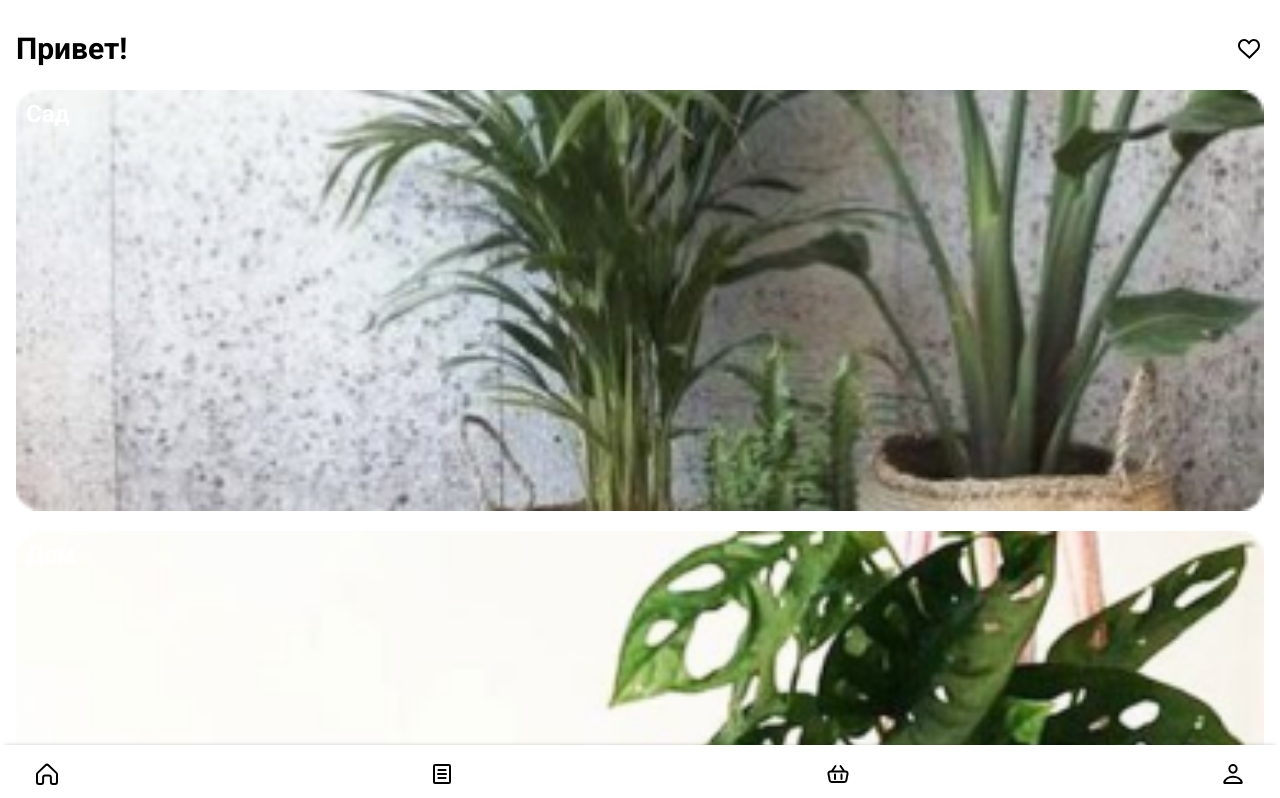
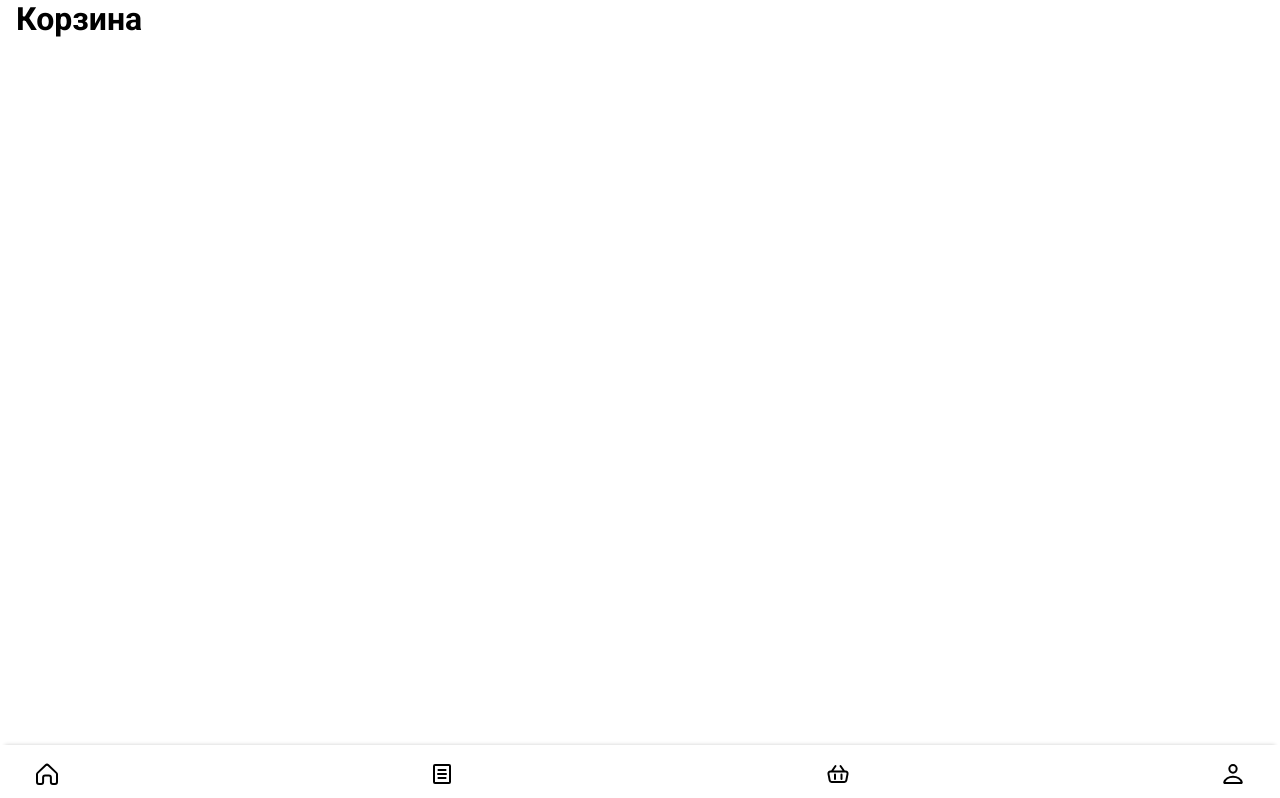
Before and after one commit to SunMadeteam/Frontend, a React (Create React App) app: page /shopping in a window 1280 px wide. Shown: the top 798 px of the page. Built offline with nearby package versions, Linux system fonts and the light colour scheme.

Commit message:
Added empty shopping card - корзина

```diff
--- a/src/App.js
+++ b/src/App.js
@@ -5,6 +5,7 @@ import Registration from './features/Registration';
 import RegistrationConfirmationCode from './features/Registration-confirmation-code';
 import Authorization from './features/Authorization';
 import Catalog from './features/Catalogs';
+import Shopping from './features/Shopping';
 
 
 function App() {
@@ -16,7 +17,7 @@ function App() {
         <Route path='confirmation' element={<RegistrationConfirmationCode />} />
         <Route path='/auth' element={<Authorization/>} />
         <Route path='/catalogs' element={<Catalog />} />
-        <Route path='/shopping' element={<Catalog />} />
+        <Route path='/shopping' element={<Shopping />} />
       </Routes>
       <FooterMenu />
       <hr />
--- a/src/features/Shopping/index.jsx
+++ b/src/features/Shopping/index.jsx
@@ -0,0 +1,11 @@
+import './index.scss';
+
+const Shopping = () => {
+  return (
+    <div className="container">
+      <h1>Корзина</h1>
+    </div>
+  )
+}
+
+export default Shopping;
```
